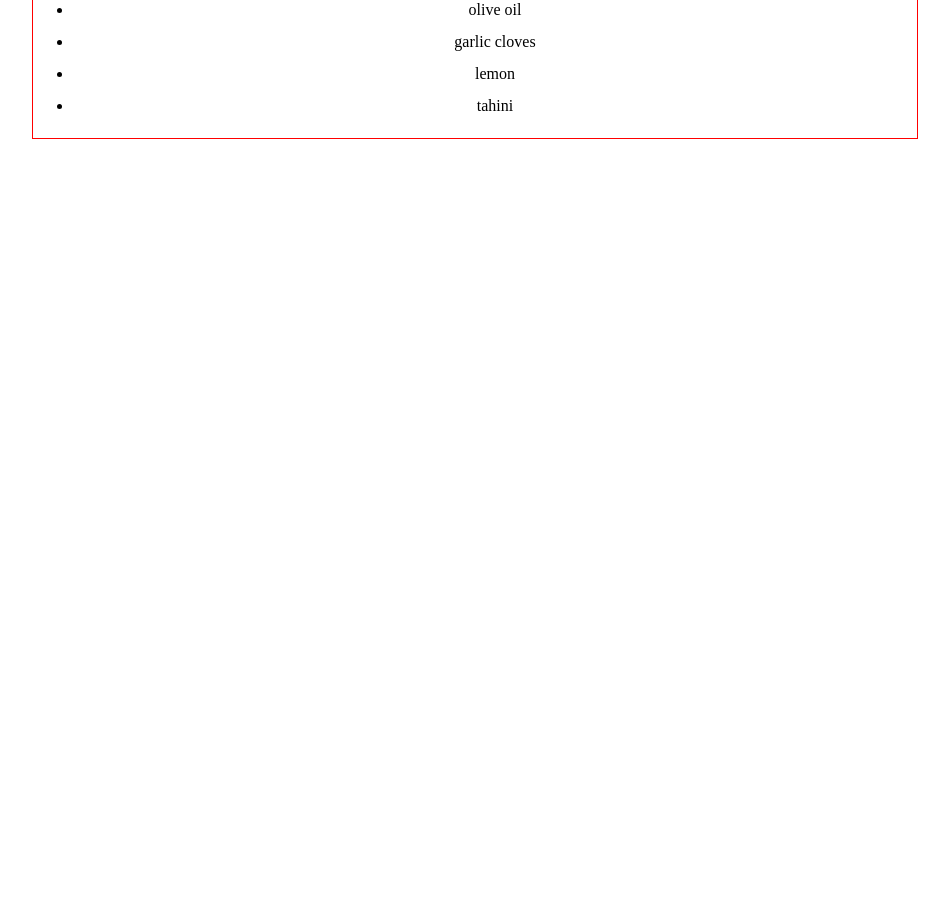
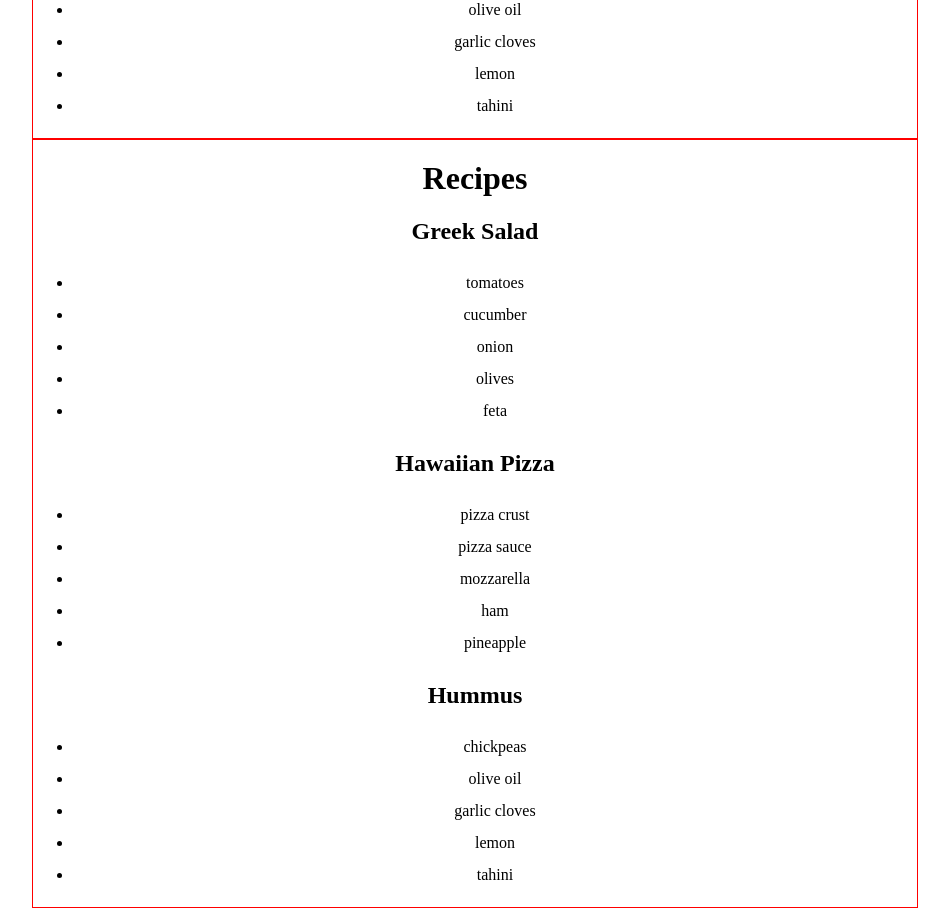
Before and after one commit to tufail-khan9/New-App-React, a React (Vite) app in the folder profile/: page / in a window 1280 px wide. Shown: the part 3940-4856 px from the top of the page, without its empty margins (165-1114 px from the left). Before the commit the page ends 4087 px from the top, so only its background shows below. Built offline with nearby package versions, Linux system fonts and the light colour scheme.

Commit message:
feat:cmnt

```diff
--- a/profile/src/App.jsx
+++ b/profile/src/App.jsx
@@ -11,6 +11,7 @@ import DrinkList from './Challenges/Refactor';
 import SplittingList from './Challenges/Splitting_a_list_in_two';
 import NestedList22 from './Challenges/NestedList'
 //import { recipes } from "./Challenges/nestedListItems";
+import RecipeList from './Challenges/Extracting_ListItem_Components';
 
 function App() {
   let carType = {
@@ -87,6 +88,9 @@ function App() {
           <NestedList22 />
         </div>
 
+        <div className="para">
+          <RecipeList />
+          </div>
 
       </div>
     </div>
--- /dev/null
+++ b/profile/src/Challenges/Extracting_ListItem_Components.jsx
@@ -0,0 +1,38 @@
+function Recipe({ id, name, ingredients }) {
+    return (
+      <div>
+        <h2>{name}</h2>
+        <ul>
+          {ingredients.map(ingredient =>
+            <li key={ingredient}>
+              {ingredient}
+            </li>
+          )}
+        </ul>
+      </div>
+    );
+  }
+
+  export default function RecipeList() {
+    const recipes = [{
+        id: 'greek-salad',
+        name: 'Greek Salad',
+        ingredients: ['tomatoes', 'cucumber', 'onion', 'olives', 'feta']
+      }, {
+        id: 'hawaiian-pizza',
+        name: 'Hawaiian Pizza',
+        ingredients: ['pizza crust', 'pizza sauce', 'mozzarella', 'ham', 'pineapple']
+      }, {
+        id: 'hummus',
+        name: 'Hummus',
+        ingredients: ['chickpeas', 'olive oil', 'garlic cloves', 'lemon', 'tahini']
+      }];
+    return (
+      <div>
+        <h1>Recipes</h1>
+        {recipes.map(recipe =>
+          <Recipe {...recipe} key={recipe.id} />
+        )}
+      </div>
+    );
+  }
```
Also changed, not shown: profile/src/Challenges/List_with_Seperator.jsx (added, +28 -0 lines).
